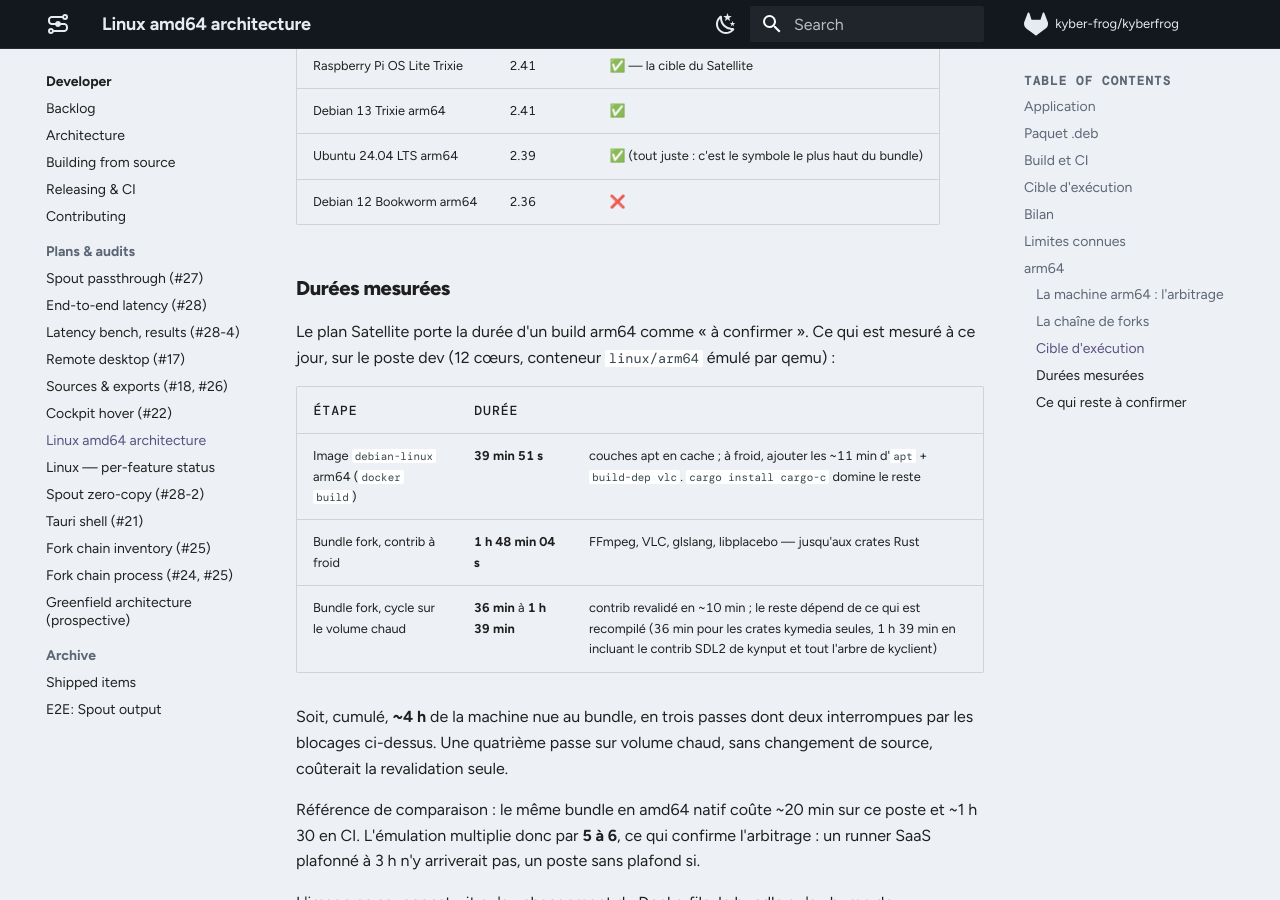
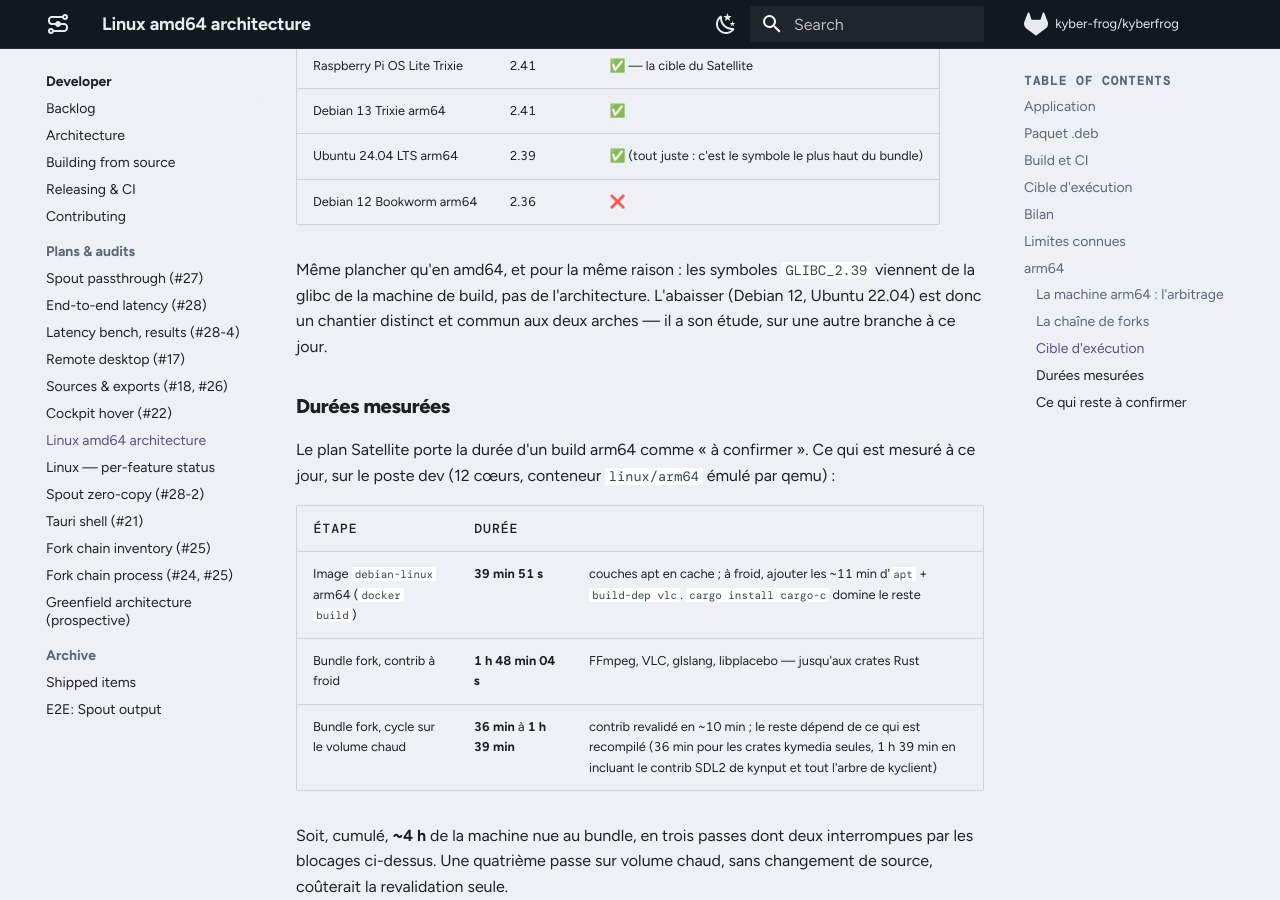
Before and after one commit to CollectiFrog/KyberFrog, an MkDocs documentation site: the page built from docs/dev/plan-linux-amd64.md, in a window 1280 px wide and 900 px high, scrolled down 7398 px. Built offline with MkDocs 1.6.1 and Material for MkDocs 9.7.7, drawn with Linux system fonts in a browser that asks for light colours; comment, search, counter and statistics services are not loaded.

Commit message:
docs(arm64): situer le plancher glibc par rapport à l'amd64
Le plancher arm64 mesuré (2.39) est celui d'amd64 : les symboles viennent de la
glibc de la machine de build, pas de l'arch. L'abaisser est un chantier commun
aux deux, distinct de celui-ci.

Le renvoi vers plan-glibc-ubuntu-2204.md est volontairement omis : cette étude
n'est pas sur dev, et mkdocs --strict casse sur un lien mort. À rétablir quand
elle y arrivera.

Co-Authored-By: Claude Opus 5 <noreply@anthropic.com>

```diff
--- a/docs/dev/plan-linux-amd64.md
+++ b/docs/dev/plan-linux-amd64.md
@@ -274,6 +274,11 @@ changement de base d'image qui resterait installable sur la cible.
 | Ubuntu 24.04 LTS arm64 | 2.39 | ✅ (tout juste : c'est le symbole le plus haut du bundle) |
 | Debian 12 Bookworm arm64 | 2.36 | ❌ |
 
+Même plancher qu'en amd64, et pour la même raison : les symboles `GLIBC_2.39`
+viennent de la glibc de la machine de build, pas de l'architecture. L'abaisser
+(Debian 12, Ubuntu 22.04) est donc un chantier distinct et commun aux deux
+arches — il a son étude, sur une autre branche à ce jour.
+
 ### Durées mesurées
 
 Le plan Satellite porte la durée d'un build arm64 comme « à confirmer ». Ce
```
